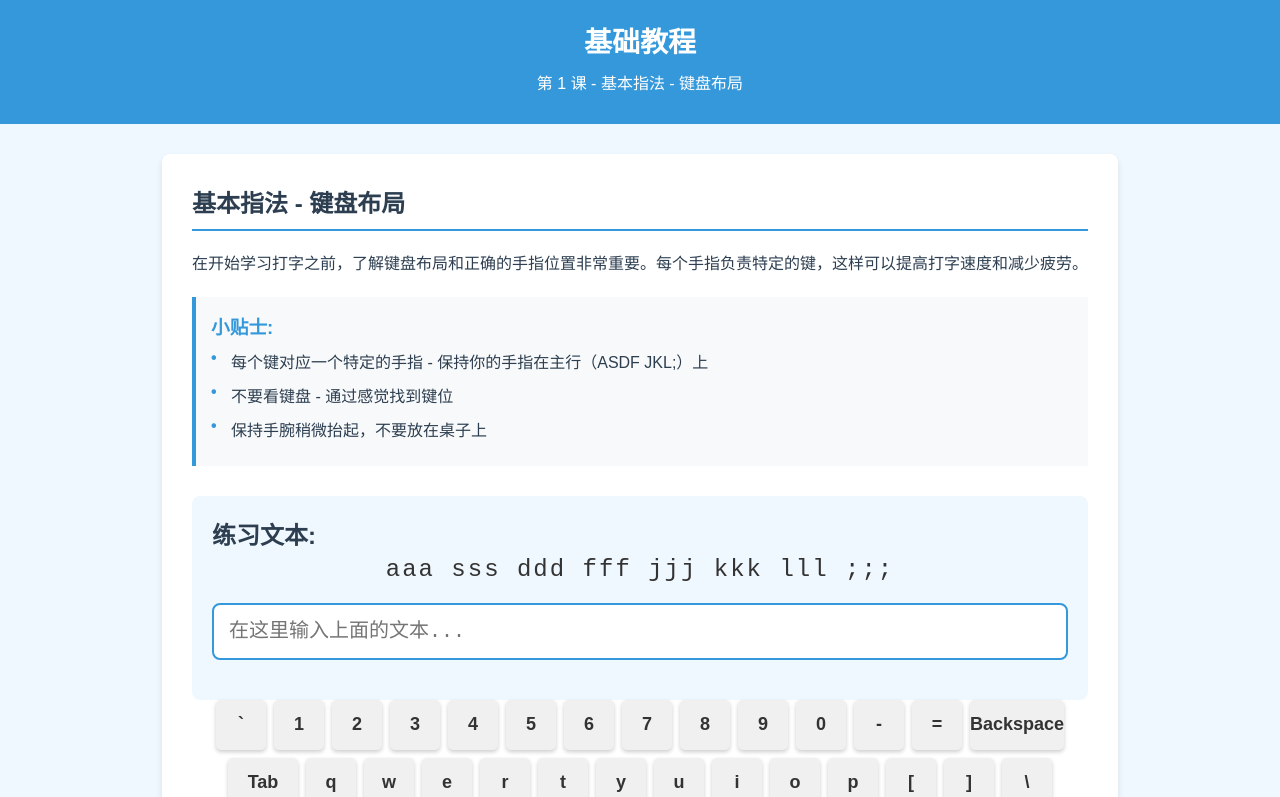
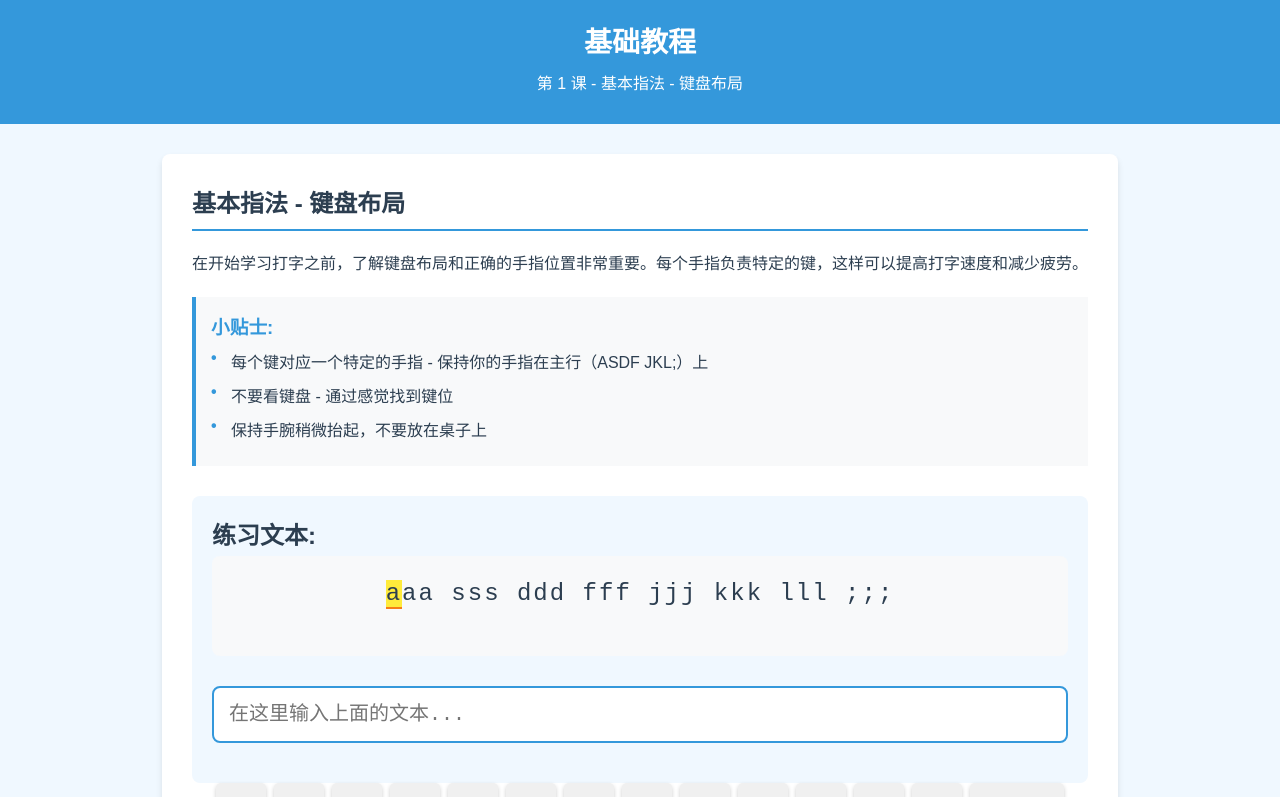
Before and after one commit to wenisy/keyboardgame, a React (Vite) app: page /#/basic-tutorial in a window 1280 px wide. Shown: the top 797 px of the page. Built offline with nearby package versions, Linux system fonts and the light colour scheme.

Commit message:
修复基础教程和进阶教程中的文本标注功能

```diff
--- a/src/pages/AdvancedTutorial.tsx
+++ b/src/pages/AdvancedTutorial.tsx
@@ -144,7 +144,21 @@ const AdvancedTutorial: React.FC = () => {
 
           <div className="practice-area">
             <h3 className="practice-title">练习文本:</h3>
-            <p className="practice-text">{practiceText}</p>
+            <div className="text-display">
+              {practiceText.split('').map((char, index) => {
+                let className = '';
+                if (index < userInput.length) {
+                  className = userInput[index] === char ? 'correct-character' : 'incorrect-character';
+                } else if (index === userInput.length) {
+                  className = 'current-character';
+                }
+                return (
+                  <span key={index} className={className}>
+                    {char}
+                  </span>
+                );
+              })}
+            </div>
             <input
               type="text"
               className="input-field"
--- a/src/pages/BasicTutorial.tsx
+++ b/src/pages/BasicTutorial.tsx
@@ -144,7 +144,21 @@ const BasicTutorial: React.FC = () => {
 
           <div className="practice-area">
             <h3 className="practice-title">练习文本:</h3>
-            <p className="practice-text">{practiceText}</p>
+            <div className="text-display">
+              {practiceText.split('').map((char, index) => {
+                let className = '';
+                if (index < userInput.length) {
+                  className = userInput[index] === char ? 'correct-character' : 'incorrect-character';
+                } else if (index === userInput.length) {
+                  className = 'current-character';
+                }
+                return (
+                  <span key={index} className={className}>
+                    {char}
+                  </span>
+                );
+              })}
+            </div>
             <input
               type="text"
               className="input-field"
--- a/src/styles/Tutorial.css
+++ b/src/styles/Tutorial.css
@@ -102,6 +102,33 @@
   color: #333;
 }
 
+.text-display {
+  font-family: monospace;
+  font-size: 24px;
+  line-height: 1.5;
+  margin-bottom: 30px;
+  padding: 20px;
+  background-color: #f8f9fa;
+  border-radius: var(--border-radius);
+  min-height: 100px;
+  text-align: center;
+  letter-spacing: 2px;
+}
+
+.current-character {
+  background-color: #ffeb3b;
+  border-bottom: 2px solid #f57f17;
+}
+
+.correct-character {
+  color: #4caf50;
+}
+
+.incorrect-character {
+  color: #f44336;
+  text-decoration: underline;
+}
+
 .keyboard-container {
   margin: 30px 0;
 }
```
